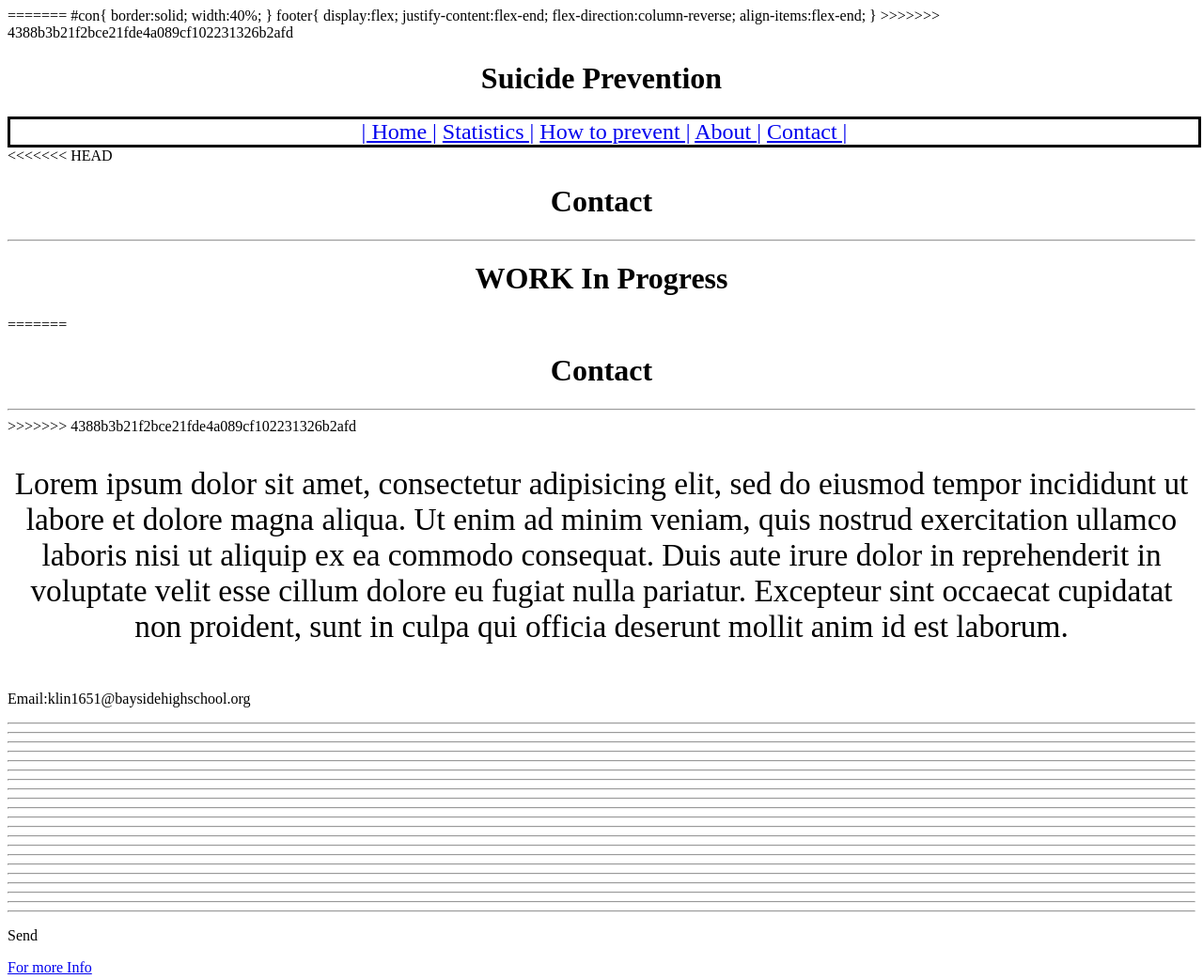
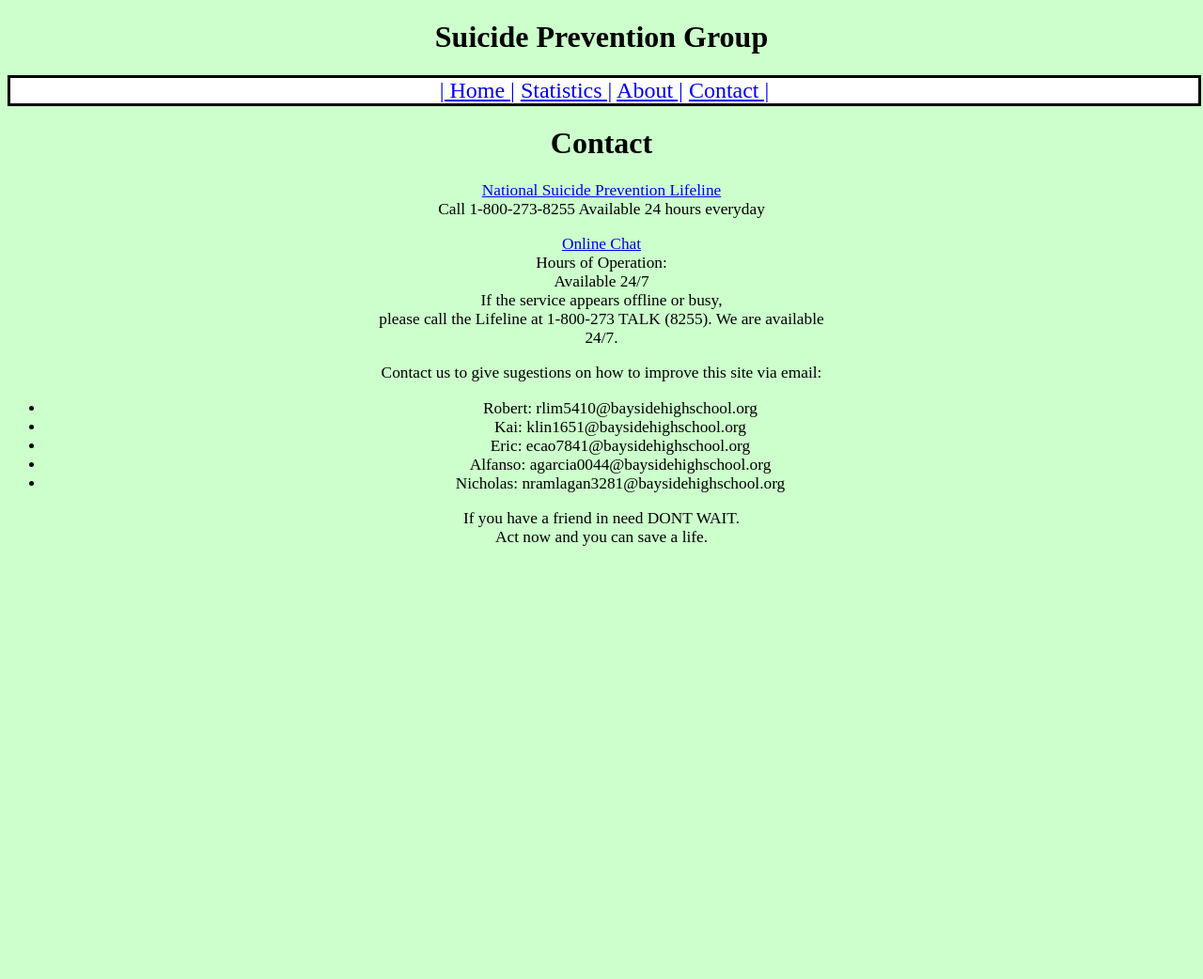
Before and after one commit to RobertRegaleLim/SuicidePrevention, a plain HTML site: page menu4.html in a window 1280 px wide. Shown: the whole page at 94% size. After the commit the page ends 800 px from the top, so only its background shows below. Drawn offline with Linux system fonts and the light colour scheme.

Commit message:
Add files via upload

```diff
--- a/menu4.html
+++ b/menu4.html
@@ -1,11 +1,19 @@
 <!DOCTYPE html>
 <html>
+
 <head>
-	<title>suicide prevention</title>
-</head>
+	<title>Suicide Prevention</title>
+
 	<style type="text/css">
-	h1{
-		text-align:center;
+		body{
+			background-color:#ccffcc;
+		}
+		nav{
+		   background-color:white;
+		}
+		#emailcontact{
+			float:right;
+			margin-top:90%;
 		}
 		header{
 			text-align:center;
@@ -14,71 +22,59 @@
 			width:100%;
 			font-size:18pt;
 		}
-		nav{
-		   background-color:white;
+		h1{
+			text-align:center;
 		}
-<<<<<<< HEAD
 		#progrezz{
 			font-size:100pt;
+		}
+		.sp{
+			text-align:center;
+			font-size:13pt;
 		}
 	</style>
 </head>
 
-=======
-		#con{
-			border:solid;
-			width:40%;
-
-		}
-		footer{
-			display:flex;
-			justify-content:flex-end;
-			flex-direction:column-reverse;
-			align-items:flex-end;
-		}
-</style>
->>>>>>> 4388b3b21f2bce21fde4a089cf102231326b2afd
 <body>
-	<h1>Suicide Prevention</h1>
-	<table>
+	<center>
+	<div>
+		<h1>Suicide Prevention Group</h1>
+	</div>
+	</center>
 	<header>
 		<nav>
 			<a href = "index.html">| Home |</a>
 			<a href = "menu2.html"> Statistics |</a>
-				<a href = "menu5.html"> How to prevent |</a>
 			<a href = "menu3.html"> About |</a>
 			<a href = "menu4.html"> Contact |</a>
 		</nav>
 	</header>
 
-<<<<<<< HEAD
 	<div>
-		<h1>Contact</h1><hr>
+		<h1>Contact</h1>
 	</div>
-	<div>
-		<h1 id="progrezz">WORK In Progress</h1>
+	<div class="sp">
+	  <p>
+	    <a href="https://suicidepreventionlifeline.org/"> National Suicide Prevention Lifeline</a>
+	    <br>
+        Call 1-800-273-8255
+        Available 24 hours everyday
+      </p>
+      <p>
+      	<a href="http://chat.suicidepreventionlifeline.org/GetHelp/LifelineChat.aspx">Online Chat</a><br>Hours of Operation:<br> Available 24/7<br>If the service appears offline or busy,<br>please call the Lifeline at 1-800-273 TALK (8255). We are available<br>24/7.
+      </p>
+      <p>
+      	Contact us to give sugestions on how to improve this site via email:<br>
+      	<ul>
+      		<li>Robert: rlim5410@baysidehighschool.org</li>
+      		<li>Kai: klin1651@baysidehighschool.org</li>
+      		<li>Eric: ecao7841@baysidehighschool.org</li>
+      		<li>Alfanso: agarcia0044@baysidehighschool.org</li>
+      		<li>Nicholas: nramlagan3281@baysidehighschool.org</li>
+      	</ul>
+      	If you have a friend in need DONT WAIT.<br> Act now and you can save a life.
+      </p>
     </div>
-=======
-		<div>
-			<h1>Contact</h1><hr>
-		</div>
->>>>>>> 4388b3b21f2bce21fde4a089cf102231326b2afd
+</body>
 
-		<p style="text-align:center;font-size:25pt;">Lorem ipsum dolor sit amet, consectetur adipisicing elit, sed do eiusmod
-		tempor incididunt ut labore et dolore magna aliqua. Ut enim ad minim veniam,
-		quis nostrud exercitation ullamco laboris nisi ut aliquip ex ea commodo
-		consequat. Duis aute irure dolor in reprehenderit in voluptate velit esse
-		cillum dolore eu fugiat nulla pariatur. Excepteur sint occaecat cupidatat non
-		proident, sunt in culpa qui officia deserunt mollit anim id est laborum.
-		</p>
-	</table>
-
-	<div id="con">
-		<p>Email:klin1651@baysidehighschool.org</p><hr><hr><hr><hr><hr><hr><hr><hr><hr><hr><hr><hr><hr><hr><hr><hr><hr><hr><hr><hr><hr><p>Send</p>
-	</div>
-
-	<footer>
-		<div><a href="https://suicidepreventionlifeline.org/">For more Info</a></div>
-	</footer>
-</body>
 </html>
```
Lines whose indentation alone changed are shown as unchanged.
